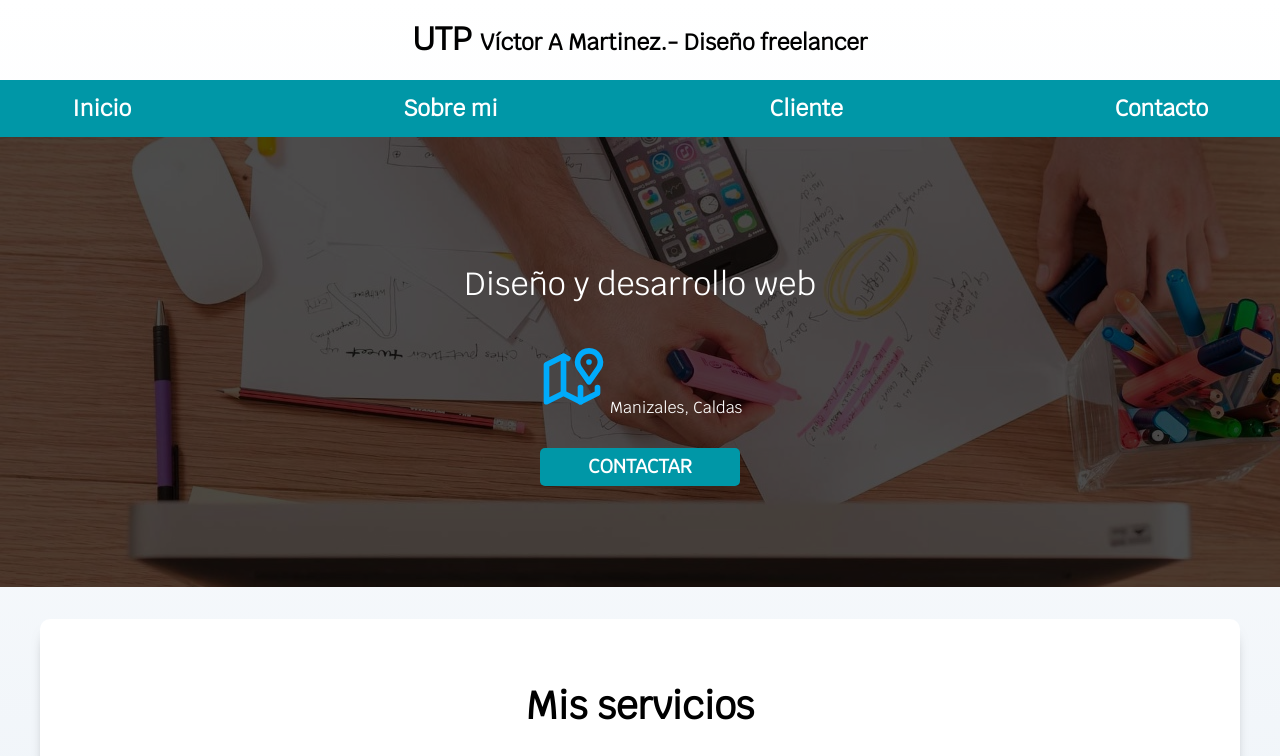
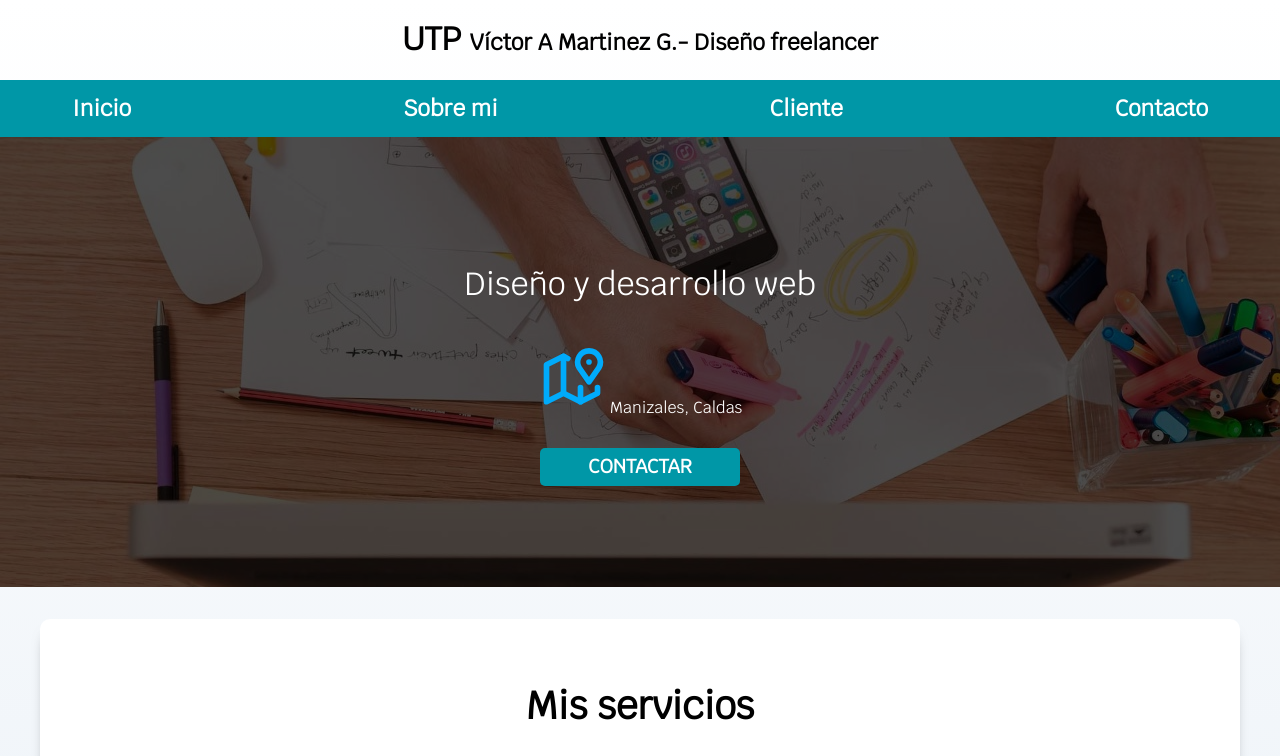
Before and after one commit to vicmartinez90/RepositorioPrueba, a plain HTML site: page index.html in a window 1280 px wide. Shown: the top 756 px of the page. Drawn offline with Linux system fonts and the light colour scheme.

Commit message:
Last one change

```diff
--- a/index.html
+++ b/index.html
@@ -5,7 +5,7 @@
     <meta charset="UTF-8">
     <meta http-equiv="X-UA-Compatible" content="IE=edge">
     <meta name="viewport" content="width=device-width, initial-scale=1.0">
-    <title>PanelaAUnClick....</title>
+    <title>PanelaAUnClick</title>
     <link rel="preconnect" href="https://fonts.googleapis.com">
     <link rel="preconnect" href="https://fonts.gstatic.com" crossorigin>
     <link href="https://fonts.googleapis.com/css2?family=Krub&display=swap" rel="stylesheet">
@@ -22,7 +22,7 @@
 <body>
     <!-- Pondré un header o cabecera en la primer etiqueta h1. -->
     <header class="header">
-        <h1>UTP <span>Víctor A Martinez.- Diseño freelancer</span></h1>
+        <h1>UTP <span>Víctor A Martinez G.- Diseño freelancer</span></h1>
     </header>
     <!-- Se pondrá un section, que representa una sección del doc -->
 
```
